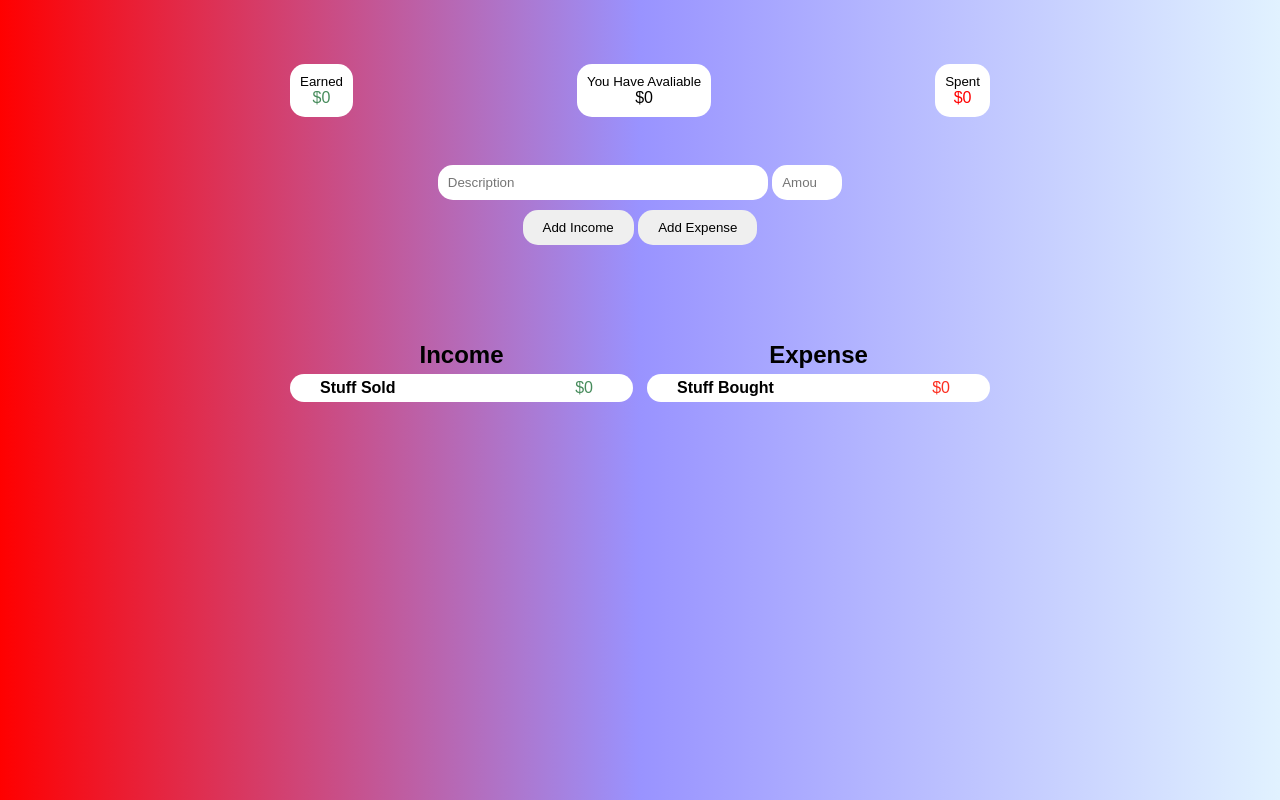
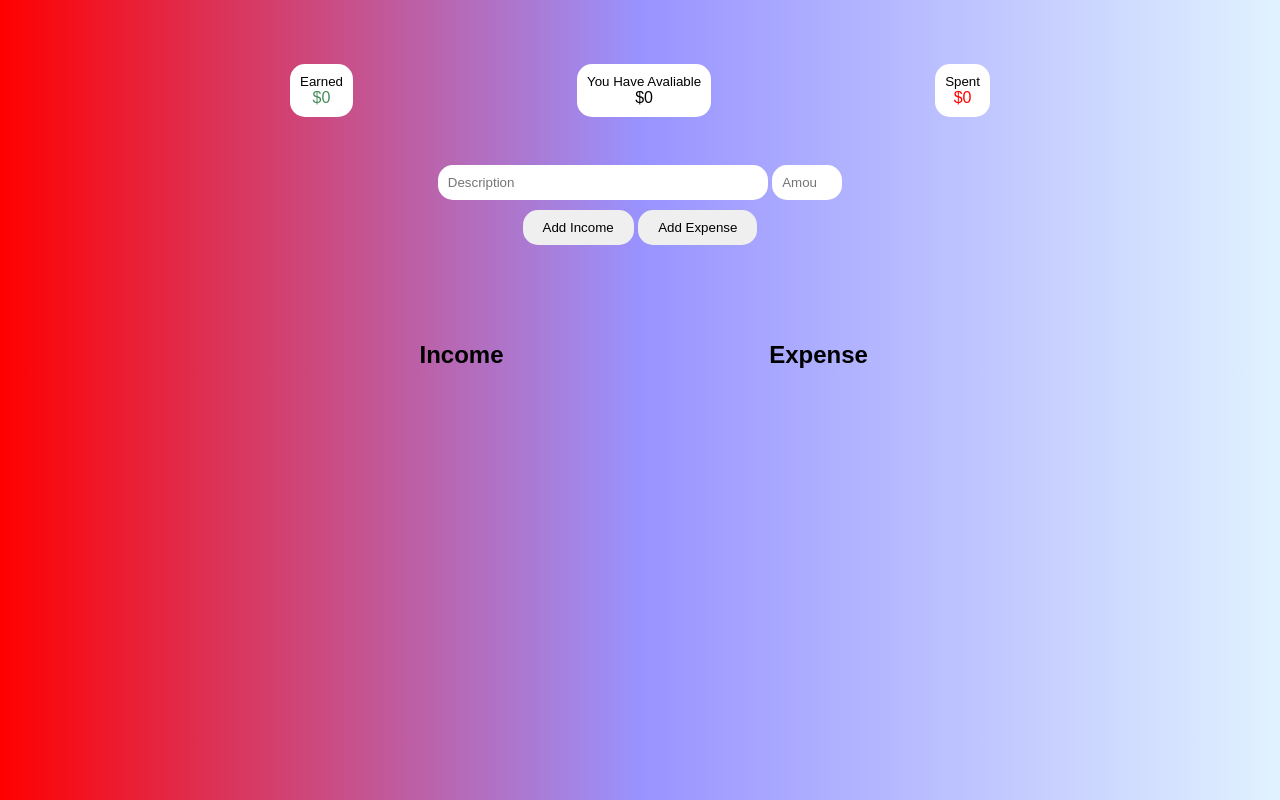
Before and after one commit to juaancasillaa/Budget-Tracker, a plain HTML site: page index.html in a window 1280 px wide. Drawn offline with nearby package versions, Linux system fonts and the light colour scheme; a web font is replaced by a local one.

Commit message:
almost done

```diff
--- a/index.html
+++ b/index.html
@@ -52,28 +52,10 @@
         <div class="items-container">
             <div id="income-container" class="container">
                 <h2>Income</h2>
-
-                <div class="item">
-                    <h4>Stuff Sold</h4>
-                    <div class="item-icome">
-                        <p class="income-symbol">$</p>
-                        <span class="income-amount">0</span>
-                    </div>
-                    <i class="fa fa-trash-o"></i>
-                </div>
             </div>
 
             <div id="expenses-container" class="container">
                 <h2>Expense</h2>
-
-                <div class="item">
-                    <h4>Stuff Bought</h4>
-                    <div class="item-expense">
-                        <p class="expense-symbol">$</p>
-                        <span class="expense-amount">0</span>
-                    </div>
-                    <i class="fa fa-trash-o"></i>
-                </div>
             </div>
 
         </div>
```
